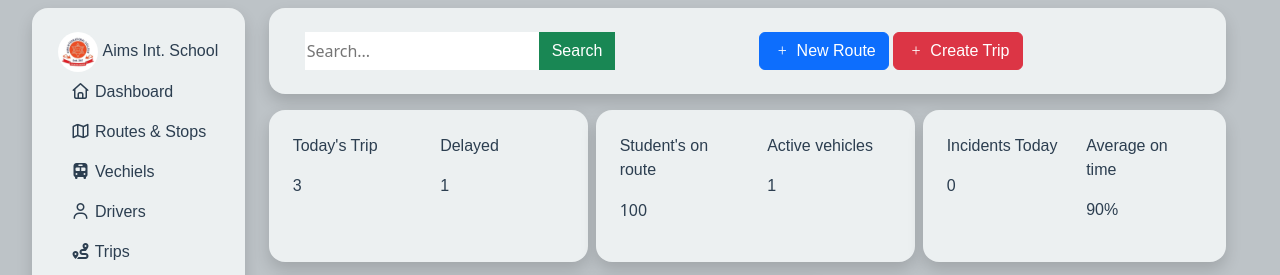
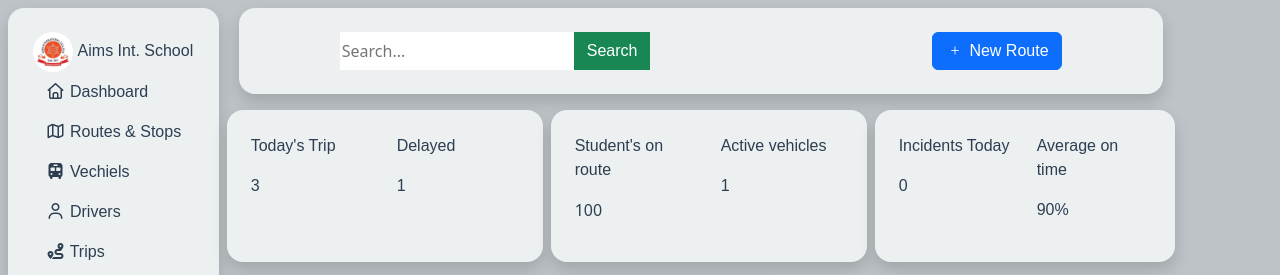
Before and after one commit to sshrijan/TransportManagementSystem, a plain HTML site: page hellow.html in a window 1280 px wide. Shown: the top 275 px of the page. Drawn offline with nearby package versions, Linux system fonts and the light colour scheme; a web font is replaced by a local one.

Commit message:
aligned search bar and new route

```diff
--- a/hellow.html
+++ b/hellow.html
@@ -43,10 +43,10 @@
   </head>
   <body >
 
-  <div class="row d-flex gap-2 h-100 ms-3 my-2">
+  <div class="row d-flex gap-2 h-100 m-2">
 
       <!-- for side bar -->
-      <header class="col col-md-2 shadow contents rounded-4 mx-3">
+      <header class="col col-12 col-md-2 shadow contents rounded-4">
         <nav class="nav   rounded-4 d-flex flex-column  py-4">
            <div class="text-center">
             <a class="navbar-brand rounded-circle" href="#">
@@ -87,29 +87,21 @@
 
 
       <!-- for main contents  -->
-      <section class="col-8 col-md-9 ">
+      <section class="col-12 col-md-9 ">
         <!-- Search section  -->
-            <div class="row  contents shadow  rounded-4 py-4 px-4">
+            <div class=" d-flex justify-content-around contents shadow  rounded-4 py-4 px-4">
               <div class="input-group w-50 ">
                 <input type="text" class="border-0 "  placeholder="Search...">
                 <button class="btn btn-success normal-font rounded-0">Search</button>
               </div>
-              <div class="col">
+              <div>
                         <button class="btn btn-primary normal-font"
                       data-bs-toggle="modal"
                       data-bs-target="#routeModal">
                 <i class="fa-jelly fa-regular fa-plus"></i> New Route
               </button>
-                        <button class="btn btn-danger normal-font"
-                  data-bs-toggle="modal"
-                  data-bs-target="#tripModal">
-            <i class="fa-jelly fa-regular fa-plus"></i>  Create Trip</button>
-
-
-
-                </div>
-
               </div>
+            </div>
 
               <!-- for create route  -->
               <div class="row">
```
